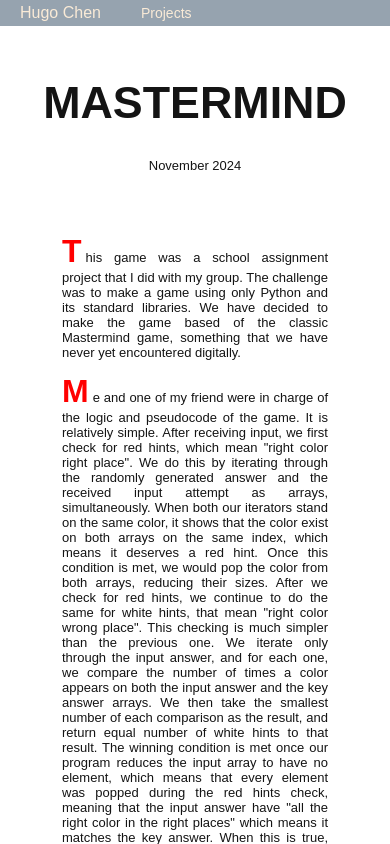
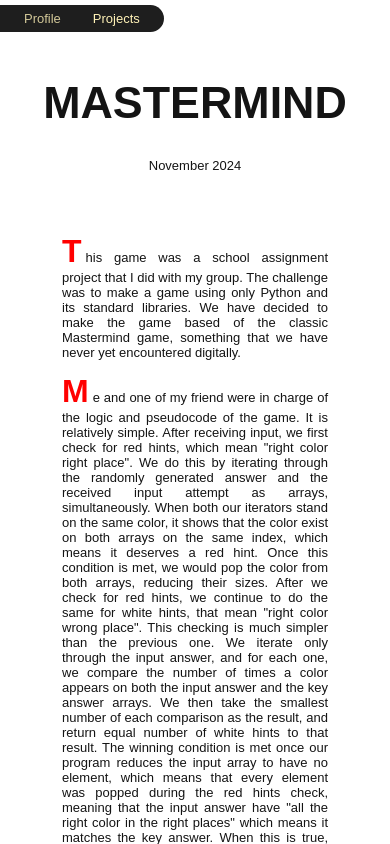
Before and after one commit to hugoingg/hugochen, a React (Vite) app: page /hugochen/projects/Mastermind in a window 390 px wide. Shown: the top 844 px of the page. Built offline with nearby package versions, Linux system fonts and the light colour scheme.

Commit message:
change: navbar style

```diff
--- a/src/navBar.tsx
+++ b/src/navBar.tsx
@@ -2,14 +2,14 @@ import React, { ReactNode } from "react";
 import "./styles/navbar.css";
 function NavBar() {
   return (
-    <nav className="Nav-Bar">
-      <a href="/hugochen/" className="Site-Title">
-        Hugo Chen
-      </a>
-      <ul>
-        <CustomLinkP href="/hugochen/projects">Projects</CustomLinkP>
-      </ul>
-    </nav>
+    <div className="nav-container">
+      <nav className="Nav-Bar">
+        <ul>
+          <CustomLink href="/hugochen/">Profile</CustomLink>
+          <CustomLinkP href="/hugochen/projects">Projects</CustomLinkP>
+        </ul>
+      </nav>
+    </div>
   );
 }
 interface CustomLinkProps {
--- a/src/styles/home.css
+++ b/src/styles/home.css
@@ -4,11 +4,11 @@
     justify-content: center;
 }
 .homeHeader {
-    background-image: url(../media/hd-bg4.png);
+    background-image: url(../media/hd-bg.png);
     background-position: center 100%;
     background-size: cover;
-    padding-top: 50px;
-    padding-bottom: 40px;
+    padding-top: 15px;
+    padding-bottom: 30px;
 }
 .header-text {
     color:rgb(255, 242, 183);
@@ -99,7 +99,7 @@ blockquote::after {
 }
 .desc-container {
     padding: 0 115px;
-    color: rgb(20, 20, 20);
+    color: rgb(30, 30, 30);
     text-align: justify;
     line-height: 1.7rem;
 }
@@ -109,7 +109,7 @@ blockquote::after {
 }
 .desc-container p::first-letter {
     font-size: 30px;
-    color: red;
+    color:red;
     font-weight: bold;
     letter-spacing: 3px;
 }
@@ -243,7 +243,7 @@ blockquote::after {
 .experience-highlights li{
     color:rgb(255, 242, 183);
     list-style: none;
-    line-height:40px;
+    line-height:30px;
 }
 .experience-highlights ul{
     padding:0;
@@ -279,6 +279,7 @@ blockquote::after {
     display: flex;
     justify-content: center;
     font-size:20px;
+    padding-bottom:10px;
 }
 .timeline-container{
     background-image: url("../media//galaxy3.jpg");
@@ -394,7 +395,7 @@ blockquote::after {
         padding: 3px;
     }
     .mycontacts-icons a i{
-        font-size:1rem;
+        font-size:1.3rem;
         padding: 3px;
     }
     .project-highlights ul{
--- a/src/styles/navbar.css
+++ b/src/styles/navbar.css
@@ -1,28 +1,30 @@
 .Nav-Bar * {
     box-sizing: border-box;
 }
+.nav-container{
+    display:flex;
+
+}
 .Nav-Bar {
-    background-color: rgba(47, 72, 97, 0.5);
-    -webkit-backdrop-filter: blur(50px);
-    backdrop-filter: blur(50px);
-    color: antiquewhite;
+    background-color: rgb(30,30,30);
+    color: rgb(255, 242, 183);
     display: flex;
     justify-content: flex-start;
     align-items: stretch;
-    gap: 2rem;
     padding: 0 1rem;
     width:100%;
     position:fixed;
-    z-index:2;
+    z-index:99;
+    width:auto;
+    border-radius: 0 15px 15px 0;
+    margin-top:5px;
 }
 .Nav-Bar ul {
-    padding-left: 0px;
-    margin-right: 25px;
-    margin-top:0;
-    margin-bottom:0;
+    padding: 2px 4px;
+    gap:1.5rem;
+    margin:0;
     list-style: none;
     display: flex;
-    gap: 1rem;
 }
 .Nav-Bar a {
     color: inherit;
@@ -36,10 +38,6 @@
     opacity:0.8;
     font-size:16px;
 }
-.Site-Title {
-    font-size: 1.4rem;
-    justify-content: left;
-}
 .Nav-Bar li.active {
     opacity:1;
 }
@@ -48,10 +46,7 @@
     transition:0.3s;
 }
 @media (max-width:1150px) {
-    .Site-Title{
-        font-size:1rem;
-    }
     .Nav-Bar li{
-        font-size:14px;
+        font-size:13px;
     }
 }
```
Also changed, not shown: src/media/hd-bg.png (added), src/media/hd-bg4.png (deleted).
